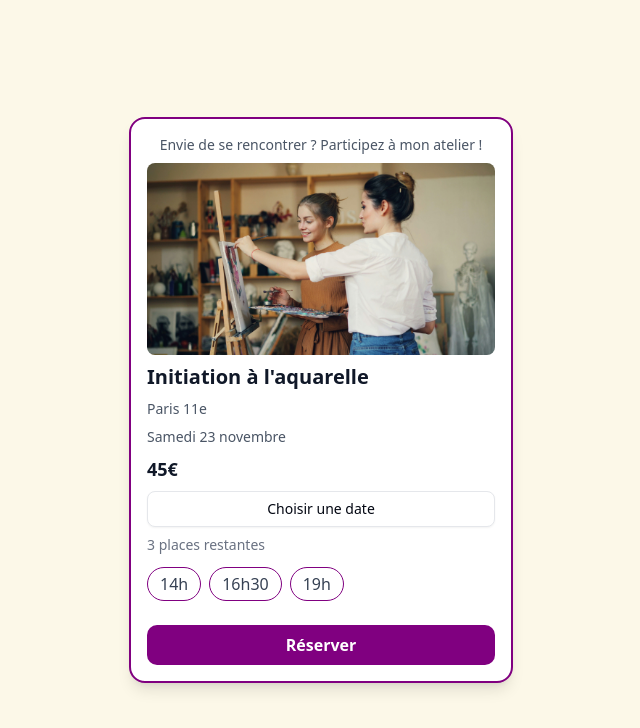
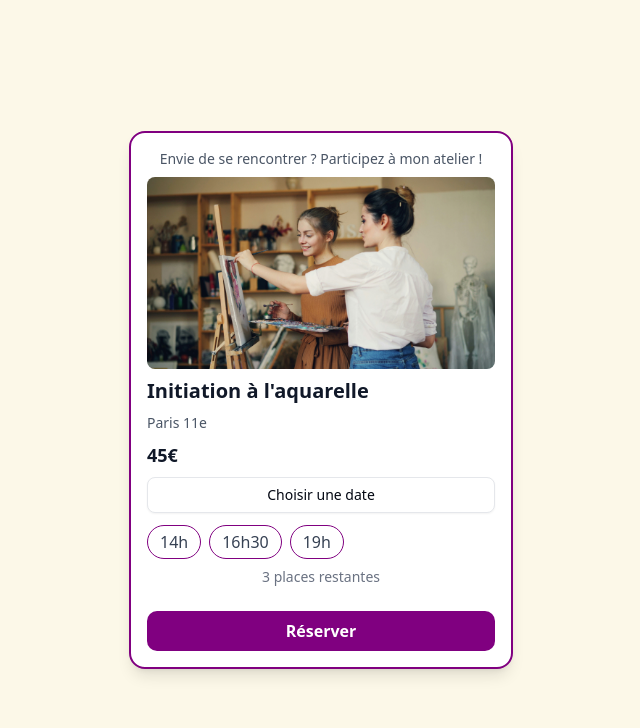
Before and after one commit to LisaMrc/daisy-project, a Next.js app: page / in a window 1280 px wide. Shown: the top 728 px of the page, without its empty margins (319-959 px from the left). Built offline with nearby package versions, Linux system fonts and the light colour scheme.

Commit message:
💄 More gray days
💄 UI change : days before the booking date are gray
💬 updayed comments
🎨 Improve structure / format of the code

```diff
--- a/components/BookingDatePicker.tsx
+++ b/components/BookingDatePicker.tsx
@@ -7,7 +7,6 @@ import { Button } from '@/components/ui/button';
 import { fr } from 'date-fns/locale';
 
 export default function BookingDatePicker() {
-
   // useState retourne un tableau [state, setter]
   // date -> contient une instance de Date ou undefined : c'est notre élément qui varie
   // setDate ->fonction pour mettre à jour date : c'est le setter de l'élément date
@@ -23,8 +22,25 @@ export default function BookingDatePicker() {
 
   // Fonction "est-ce qu'il y a un cours le [jour] ? Vrai/faux"
   function hasSchedule(d: Date): boolean {
+    const today = new Date();
+    today.setHours(0, 0, 0, 0);
     const day = d.toLocaleDateString('en-US', { weekday: 'long' }).toLowerCase();
     return Boolean(schedule[day as keyof typeof schedule]);
+  }
+
+  // Fonction "est-ce [jour] est déjà passé ? Vrai/faux"
+  function hasPassed(d: Date): boolean {
+    const today = new Date();
+    today.setHours(0, 0, 0, 0); // ignore l’heure pour ne comparer que le jour
+
+    const day = new Date(d);
+    day.setHours(0, 0, 0, 0);
+    return day < today;
+  }
+
+  // Fonction "est-ce que [jour] doit être grisé ?"
+  function isDisabled(d: Date): boolean {
+    return hasPassed(d) || !hasSchedule(d);
   }
 
   // Quand un utilisateur sélectionne une date
@@ -33,6 +49,9 @@ export default function BookingDatePicker() {
     if (!hasSchedule(d)) return; // On ignore les dates grisées
     setDate(d);
   }
+
+  // NB : ici les 3 fonctions peuvent être rassemblées en une seule,
+  // mais j'ai décidé de les séparer pour un code plus flexible et lisible (single responsibility)
 
   return (
     <div className="flex flex-col gap-4">
@@ -50,7 +69,7 @@ export default function BookingDatePicker() {
             onSelect={handleSelect}
             locale={fr}
             modifiers={{
-              disabledDay: (day) => !hasSchedule(day),
+              disabledDay: (day) => isDisabled(day),
             }}
             modifiersClassNames={{
               disabledDay: 'text-gray-300 opacity-50 pointer-events-none',
--- a/components/BookingWidget.tsx
+++ b/components/BookingWidget.tsx
@@ -18,7 +18,6 @@ export default function BookingWidget({ primaryColor = '#800080' }: BookingWidge
     title: "Initiation à l'aquarelle",
     image: '/image.jpg',
     location: 'Paris 11e',
-    date: 'Samedi 23 novembre',
     price: '45€',
     spotsLeft: 3,
     slots: ['14h', '16h30', '19h'],
@@ -56,10 +55,8 @@ export default function BookingWidget({ primaryColor = '#800080' }: BookingWidge
         {/* J'imite comment les images sont positionnées sur le site de Daisyapp */}
         <h2 className="text-xl font-bold text-gray-900">{workshop.title}</h2>
         <p className="text-sm text-gray-600">{workshop.location}</p>
-        <p className="text-sm text-gray-600">{workshop.date}</p>
         <p className="text-lg font-semibold text-gray-900">{workshop.price}</p>
         <BookingDatePicker />
-        <p className="text-sm text-gray-500">{workshop.spotsLeft} places restantes</p>
         <div className="flex flex-wrap gap-2 mt-3">
           {workshop.slots.map((slot) => (
             <button
@@ -77,6 +74,7 @@ export default function BookingWidget({ primaryColor = '#800080' }: BookingWidge
             </button>
           ))}
         </div>
+        <p className="text-sm text-gray-500 text-center">{workshop.spotsLeft} places restantes</p>
         <button
           onClick={handleBooking}
           disabled={status === 'loading'}
```
